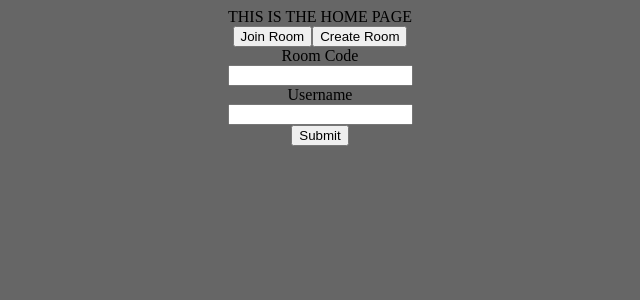
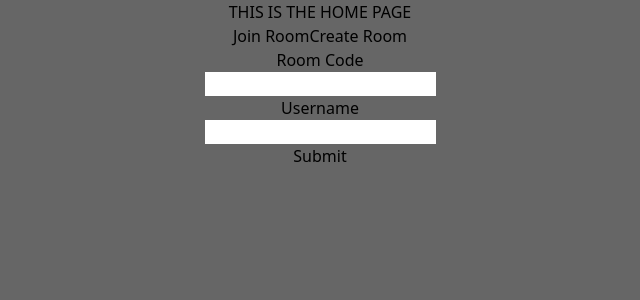
Before and after one commit to DavidWolff218/icebreakers_frontend_V2, a React (Create React App) app in the folder icebreakers_frontend_v2/: page / in a window 1280 px wide. Shown: the top 300 px of the page, without its empty margins (320-960 px from the left). Built offline with nearby package versions, Linux system fonts and the light colour scheme; what @thrash-industries/react-actioncable-provider would draw is missing.

Commit message:
installed tailwind

```diff
--- a/icebreakers_frontend_v2/package.json
+++ b/icebreakers_frontend_v2/package.json
@@ -41,5 +41,10 @@
       "last 1 firefox version",
       "last 1 safari version"
     ]
+  },
+  "devDependencies": {
+    "autoprefixer": "^10.4.19",
+    "postcss": "^8.4.38",
+    "tailwindcss": "^3.4.3"
   }
 }
--- /dev/null
+++ b/icebreakers_frontend_v2/postcss.config.js
@@ -0,0 +1,6 @@
+module.exports = {
+  plugins: {
+    tailwindcss: {},
+    autoprefixer: {},
+  },
+}
--- a/icebreakers_frontend_v2/src/CSS/index.css
+++ b/icebreakers_frontend_v2/src/CSS/index.css
@@ -1,3 +1,7 @@
+@tailwind base;
+@tailwind components;
+@tailwind utilities;
+
 body {
   background-color: #666666; /* Or any shade of gray you prefer */
 }
--- /dev/null
+++ b/icebreakers_frontend_v2/tailwind.config.js
@@ -0,0 +1,10 @@
+/** @type {import('tailwindcss').Config} */
+module.exports = {
+  content: [
+    "./src/**/*.{js,jsx,ts,tsx}",
+  ],
+  theme: {
+    extend: {},
+  },
+  plugins: [],
+}
```
Also changed, not shown: 1 other file (tests, documents, lock files or other folders).
